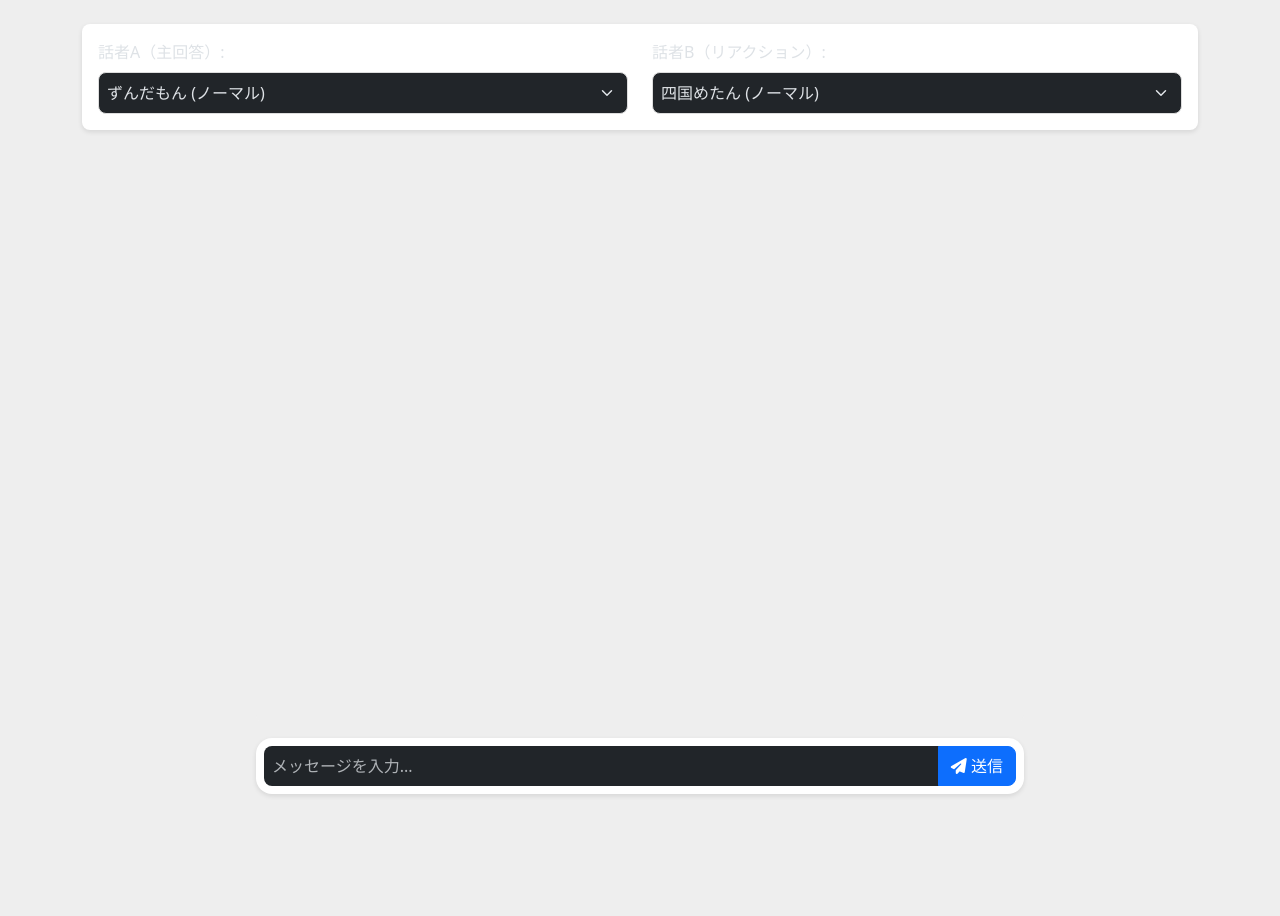
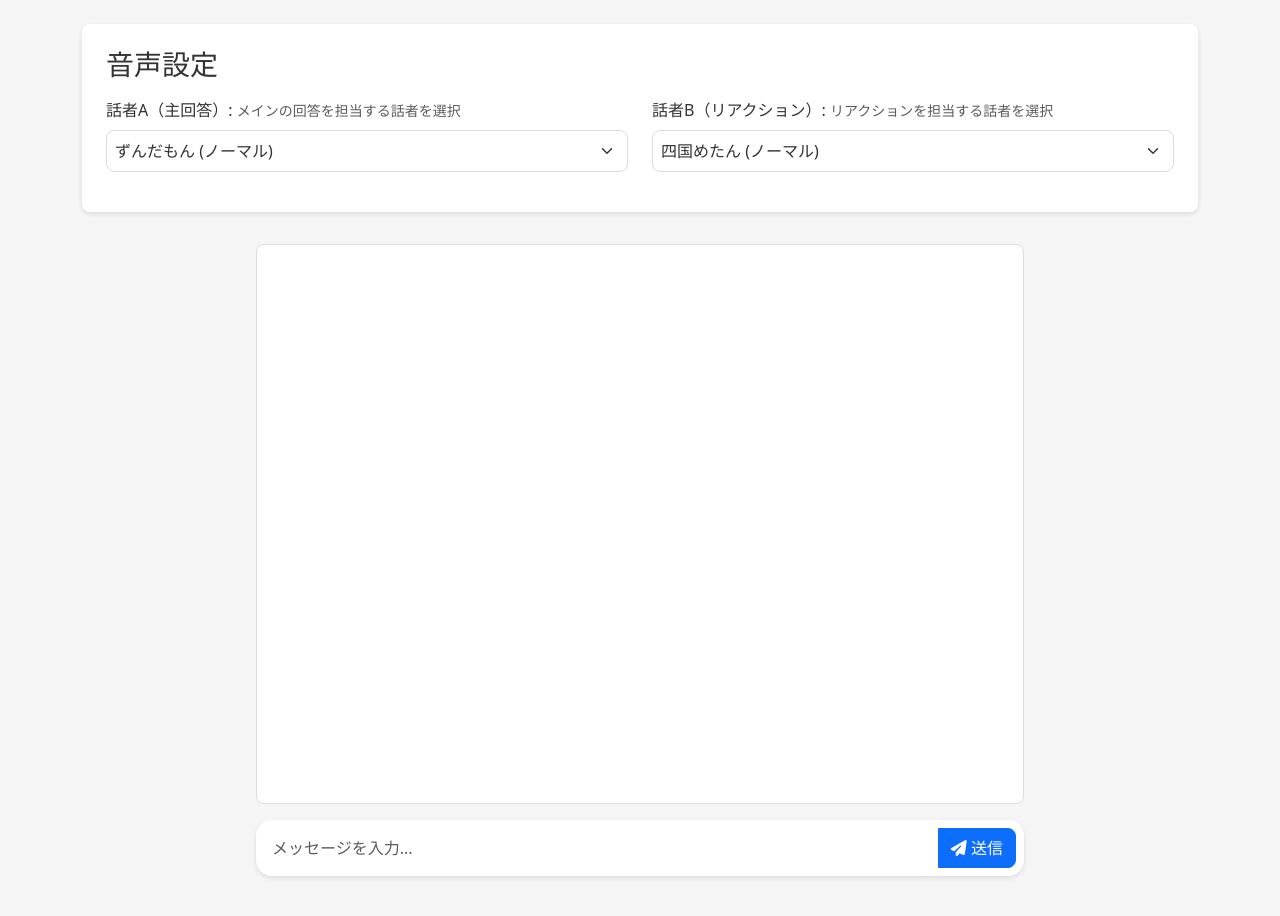
Before and after one commit to Fumiaki0604/AIChatwithVoiceVox, a Flask app: page / in a window 1280 px wide. Before the commit the page ends 796 px from the top, so only its background shows below. Run offline with Flask 3, Linux system fonts and the light colour scheme.

Commit message:
Agent query: 文字の可読性が改善され、話者選択の説明が分かりやすくなっていますか？
Improve UI/UX of speaker selection and chat display with styling updates.

Screenshot: https://storage.googleapis.com/screenshot-production-us-central1/a187d1db-f7bf-46fd-a12f-eadef889de52/e3099fb3-0631-4f7f-87ad-c0aa014c8578.jpg

```diff
--- a/static/css/style.css
+++ b/static/css/style.css
@@ -1,10 +1,12 @@
 :root {
     --user-message-color: #98e165;
-    --chat-bg-color: #eee;
+    --chat-bg-color: #f5f5f5;
+    --message-text-color: #333;
 }
 
 body {
     background-color: var(--chat-bg-color);
+    color: var(--message-text-color);
 }
 
 .chat-container {
@@ -17,8 +19,9 @@ body {
     height: 70vh;
     overflow-y: auto;
     padding: 1rem;
-    background-color: var(--chat-bg-color);
+    background-color: #ffffff;
     border-radius: 0.5rem;
+    border: 1px solid #ddd;
 }
 
 .message {
@@ -63,7 +66,7 @@ body {
 
 .timestamp {
     font-size: 0.75rem;
-    color: #999;
+    color: #666;
     margin-top: 0.25rem;
     align-self: flex-end;
 }
@@ -80,6 +83,8 @@ body {
     border: none;
     padding: 0.5rem;
     border-radius: 0.5rem;
+    color: #333;
+    background-color: #fff;
 }
 
 .input-group input:focus {
@@ -94,6 +99,8 @@ body {
 .audio-control {
     margin-top: 0.5rem;
     margin-left: 1rem;
+    display: flex;
+    align-items: center;
 }
 
 .audio-control button {
@@ -104,18 +111,40 @@ body {
     padding: 0.25rem 0.5rem;
 }
 
+.audio-control button:disabled {
+    color: #999;
+}
+
+.status-indicator {
+    color: #666;
+    font-size: 0.875rem;
+}
+
 .speaker-select {
     margin-bottom: 1rem;
-    padding: 1rem;
+    padding: 1.5rem;
     background-color: #fff;
     border-radius: 0.5rem;
     box-shadow: 0 2px 5px rgba(0,0,0,0.1);
 }
 
-.speaker-select select {
+.speaker-select .form-select {
     width: 100%;
     padding: 0.5rem;
     border-radius: 0.5rem;
     border: 1px solid #ddd;
     margin-top: 0.5rem;
+    background-color: #fff;
+    color: #333;
 }
+
+.speaker-select label {
+    color: #333;
+    font-weight: 500;
+    margin-bottom: 0.5rem;
+    display: block;
+}
+
+.speaker-select .row > div {
+    margin-bottom: 1rem;
+}
--- a/templates/index.html
+++ b/templates/index.html
@@ -1,5 +1,5 @@
 <!DOCTYPE html>
-<html lang="ja" data-bs-theme="dark">
+<html lang="ja">
 <head>
     <meta charset="UTF-8">
     <meta name="viewport" content="width=device-width, initial-scale=1.0">
@@ -11,13 +11,20 @@
 <body>
     <div class="container py-4">
         <div class="speaker-select">
+            <h3 class="mb-3">音声設定</h3>
             <div class="row">
                 <div class="col-md-6">
-                    <label for="speaker-a">話者A（主回答）:</label>
+                    <label for="speaker-a">
+                        話者A（主回答）:
+                        <small class="text-muted">メインの回答を担当する話者を選択</small>
+                    </label>
                     <select id="speaker-a" class="form-select"></select>
                 </div>
                 <div class="col-md-6">
-                    <label for="speaker-b">話者B（リアクション）:</label>
+                    <label for="speaker-b">
+                        話者B（リアクション）:
+                        <small class="text-muted">リアクションを担当する話者を選択</small>
+                    </label>
                     <select id="speaker-b" class="form-select"></select>
                 </div>
             </div>
```
